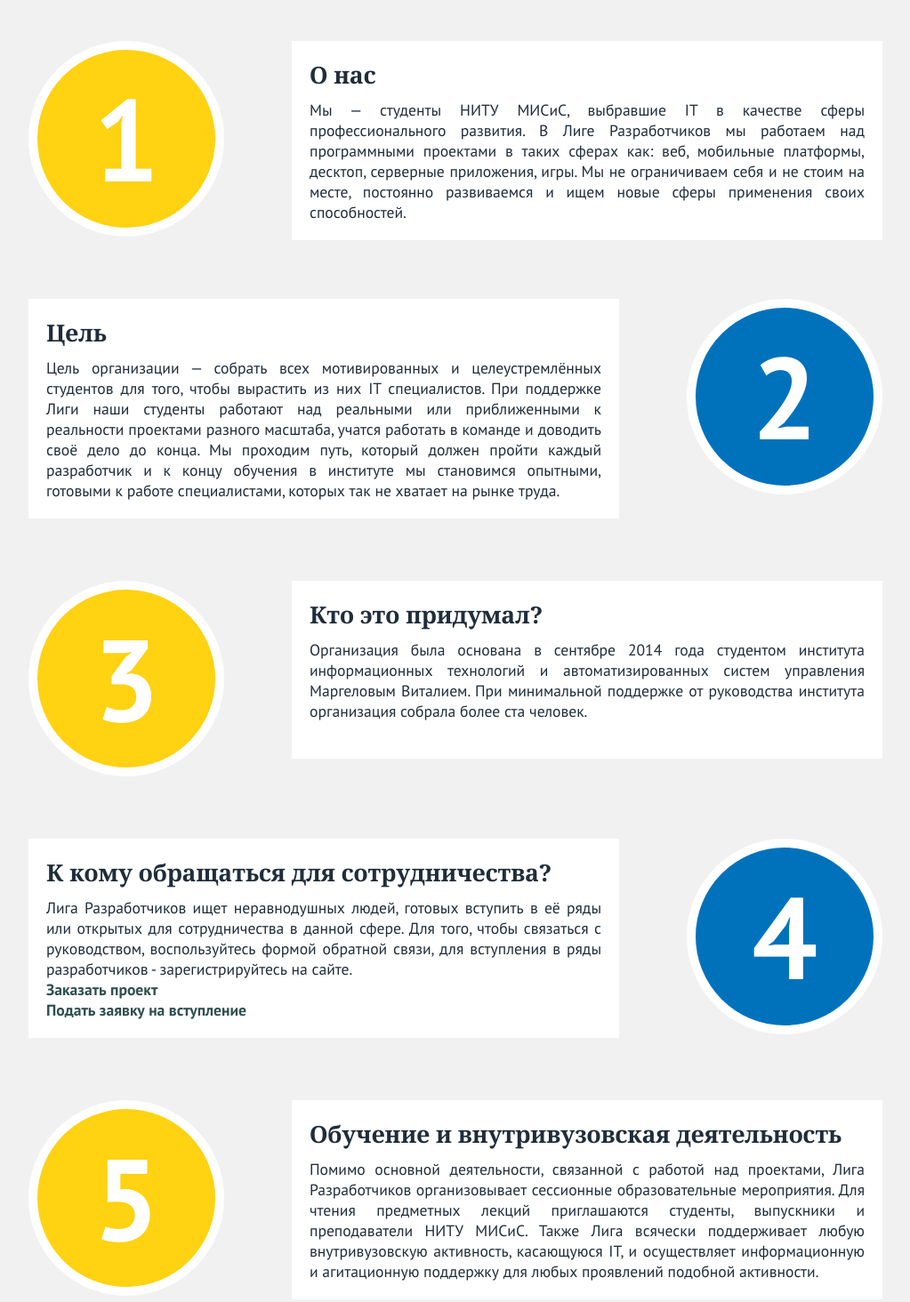
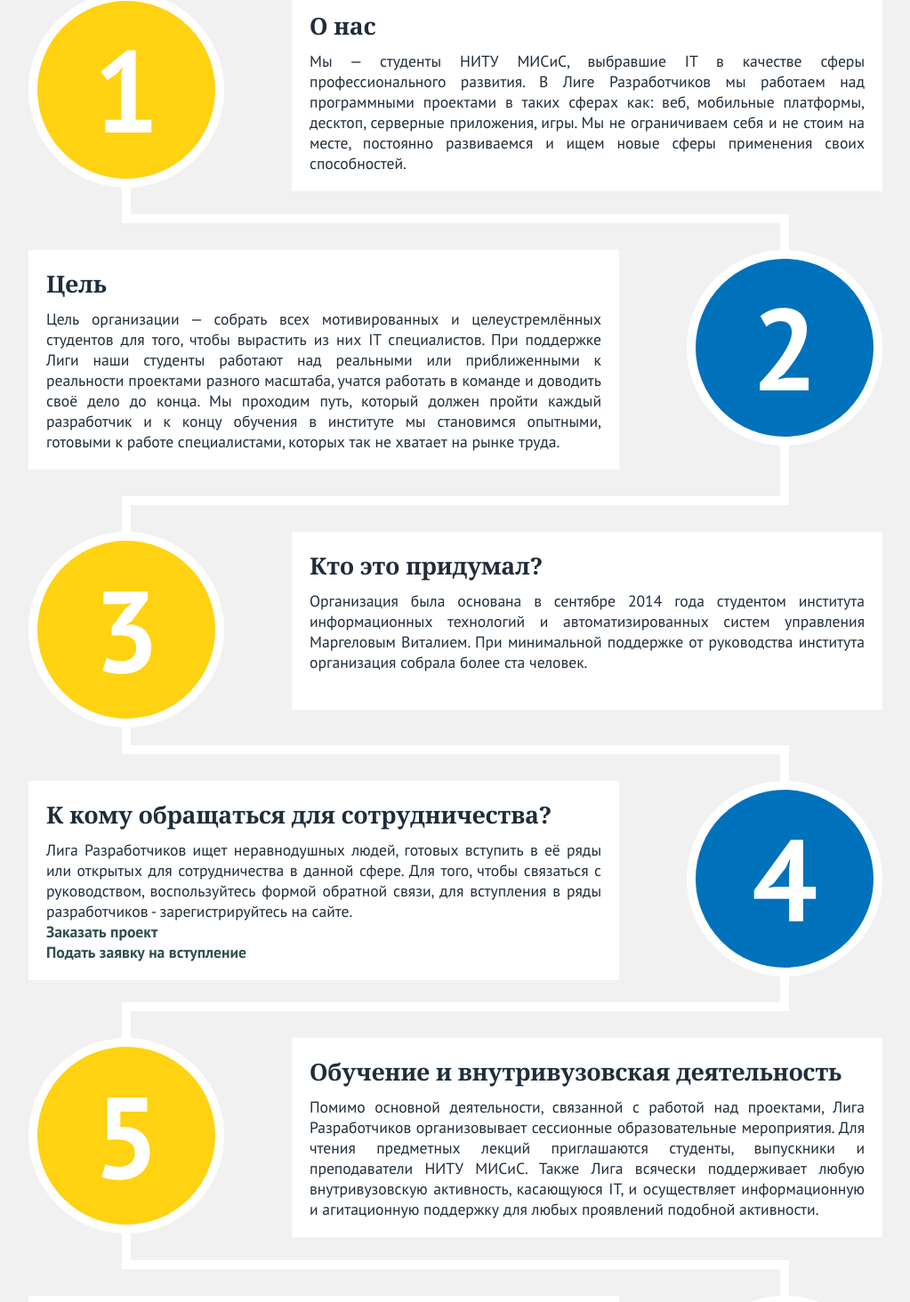
Before and after one commit to LeagueOfDevelopers/LodFrontend, a plain HTML site: page about.html in a window 1280 px wide. Shown: the part 509-1973 px from the top of the page at 89% size, without its empty margins (128-1151 px from the left). Drawn offline with nearby package versions, Linux system fonts and the light colour scheme; a web font is replaced by a local one.

Commit message:
На странице "О нас" добавлены линии, соединяющие номера.

```diff
--- a/about.html
+++ b/about.html
@@ -40,7 +40,7 @@
     </div>
   </div>
   <div class="dividing-line"></div>
-  <div class="about-main">
+  <div class="about-wrap-content">
     <div class="about-content">
       <div class="about-points point-1">
         <div class="about-numbers number-1"><span>1</span></div>
@@ -54,7 +54,10 @@
           </p>
         </div>
       </div>
-      <div class="line-1-2" ></div>
+      <div class="lines line-1-2">
+        <div class="block-1"></div>
+        <div class="block-2"></div>
+      </div>
       <div class="about-points point-2">
         <div class="about-numbers number-2"><span>2</span></div>
         <div class="about-text text-2">
@@ -69,6 +72,10 @@
           </p>
         </div>
       </div>
+      <div class="lines line-2-3">
+        <div class="block-1"></div>
+        <div class="block-2"></div>
+      </div>
       <div class="about-points point-3">
         <div class="about-numbers number-3"><span>3</span></div>
         <div class="about-text text-3">
@@ -79,6 +86,10 @@
             от руководства института организация собрала более ста человек.
           </p>
         </div>
+      </div>
+      <div class="lines line-3-4">
+        <div class="block-1"></div>
+        <div class="block-2"></div>
       </div>
       <div class="about-points point-4">
         <div class="about-numbers number-4"><span>4</span></div>
@@ -93,6 +104,10 @@
           <p><a href="#">Подать заявку на вступление</a> </p>
         </div>
       </div>
+      <div class="lines line-4-5">
+        <div class="block-1"></div>
+        <div class="block-2"></div>
+      </div>
       <div class="about-points point-5">
         <div class="about-numbers number-5"><span>5</span></div>
         <div class="about-text text-5">
@@ -105,6 +120,10 @@
             информационную и агитационную поддержку для любых проявлений подобной активности.
           </p>
         </div>
+      </div>
+      <div class="lines line-5-6 line-1-2">
+        <div class="block-1"></div>
+        <div class="block-2"></div>
       </div>
       <div class="about-points point-6">
         <div class="about-numbers number-6"><span>6</span></div>
--- a/styles/style.css
+++ b/styles/style.css
@@ -769,7 +769,7 @@ footer {
   }
 
   /*about*/ --> /*content*/
-  .about-main{
+  .about-wrap-content{
     width: 100%;
   }
   .about-content{
@@ -782,18 +782,13 @@ footer {
   }
 
   .about-content
-  .point-1, .point-2, .point-3,.point-4, .point-5, .point-6{
-    margin-top: 7%;
+  .number-2, .number-4, .number-6,
+  .text-1, .text-3, .text-5{
+    float: right;
   }
 
-  .about-content
-  .number-2, .number-4, .number-6,
-  .text-1, .text-3, .text-5{
-    float: right
-  }
   .about-numbers{
     display: inline-block;
-    vertical-align: middle;
     margin-bottom: 0;
     width: 200px;
     height: 200px;
@@ -803,14 +798,102 @@ footer {
 
   .about-text {
     display: inline-block;
-    vertical-align: top;
     padding: 20px ;
     max-width: 65%;
     min-height: 160px;
   }
 
-  .about-text .heading {
+  .about-text
+  .heading {
     font-size: 1.5em;
+  }
+
+  /*about*/ --> /*lines*/
+
+  .about-content
+  .lines{
+    position: absolute;
+    width: 100%;
+  }
+
+  .about-content
+  .lines
+  .block-1, .block-2{
+    width: 740px;
+    margin: 0 auto;
+  }
+
+  /* line-1-2  ===  line-5-6 */
+
+  .about-content
+  .line-1-2
+  .block-1{
+    height: 30px;
+    border-bottom: 10px solid white;
+    border-left: 10px solid white;
+  }
+
+  .about-content
+  .line-1-2
+  .block-2{
+    position: relative;
+    height: 30px;
+    border-right: 10px solid white;
+  }
+
+  /* line-2-3 */
+
+  .about-content
+  .line-2-3
+  .block-1{
+    height: 60px;
+    margin-top: -30px;
+    border-bottom: 10px solid white;
+    border-right: 10px solid white;
+  }
+
+  .about-content
+  .line-2-3
+  .block-2{
+    position: relative;
+    height: 30px;
+    border-left: 10px solid white;
+  }
+
+  /* line-3-4 */
+
+  .about-content
+  .line-3-4
+  .block-1{
+    height: 20px;
+    border-bottom: 10px solid white;
+    border-left: 10px solid white;
+  }
+
+  .about-content
+  .line-3-4
+  .block-2{
+    height: 30px;
+    border-right: 10px solid white;
+  }
+
+  /* line-4-5 */
+
+  .about-content
+  .line-4-5
+  .block-1{
+    height: 30px;
+    margin-top: -5px;
+    border-bottom: 10px solid white;
+    border-right: 10px solid white;
+  }
+
+  .about-content
+  .line-4-5
+  .block-2{
+    position: relative;
+    height: 30px;
+    border-left: 10px solid white;
   }
 
   /* footer */
```
